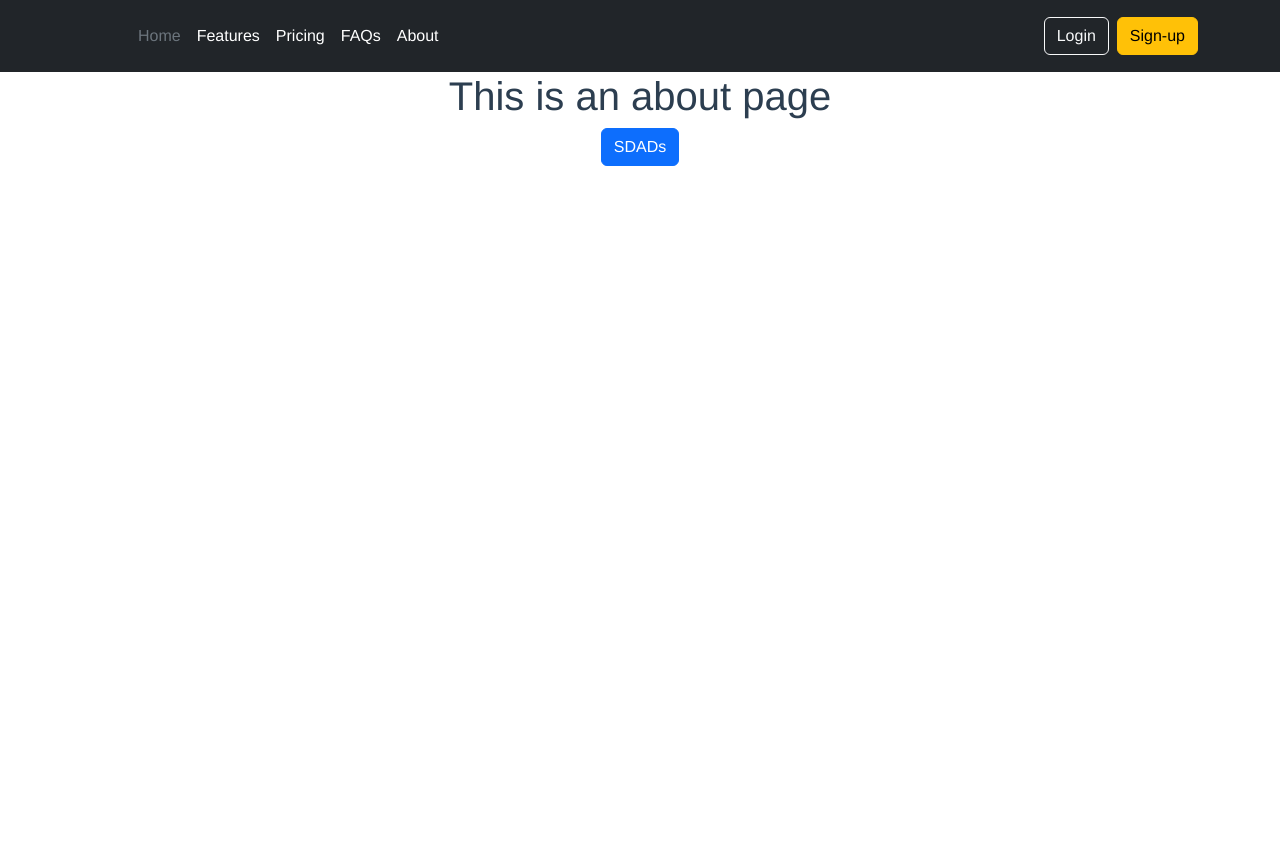
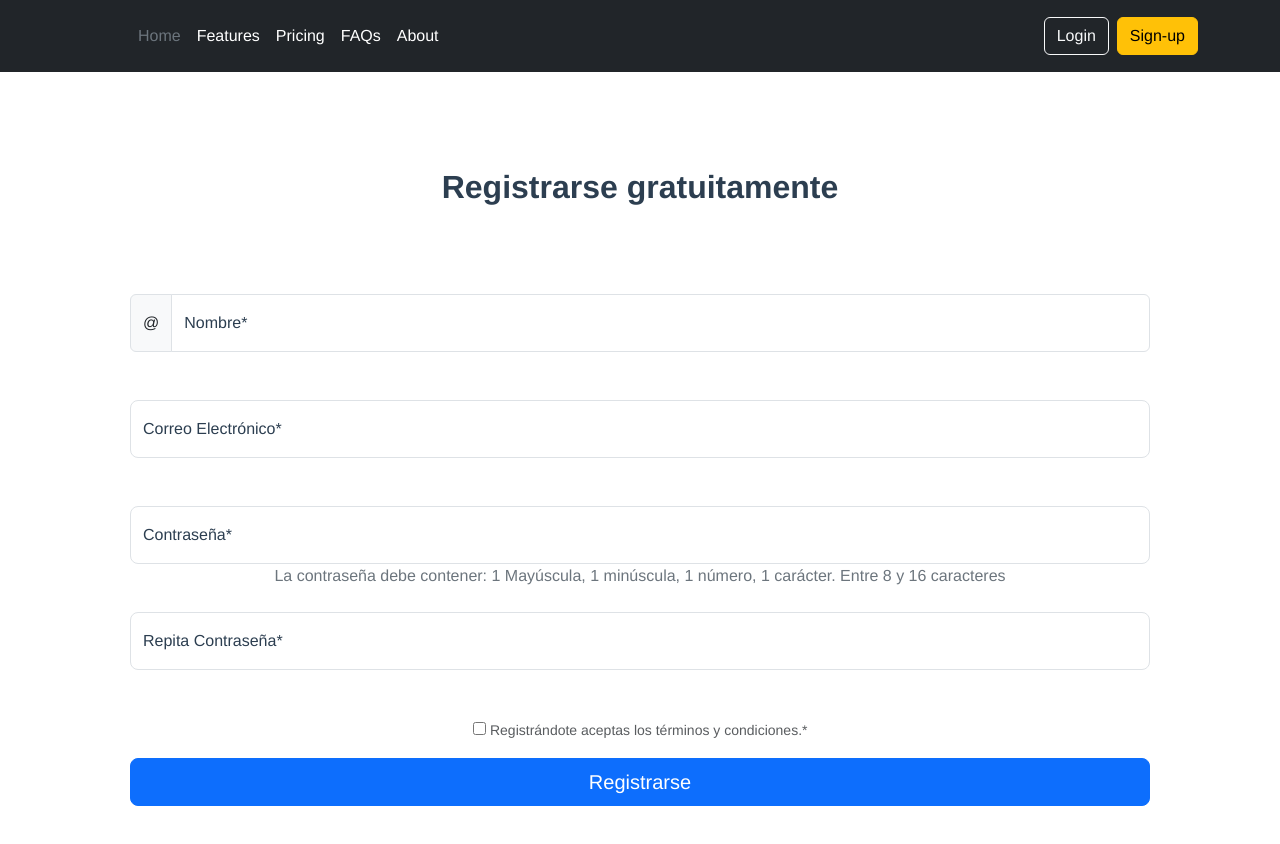
Before and after one commit to cristian462/ComuNest, a Vue app in the folder comunest-client/: page /registro in a window 1280 px wide. Shown: the top 844 px of the page. Before the commit the page ends 800 px from the top, so only its background shows below. Built offline with nearby package versions, Linux system fonts and the light colour scheme.

Commit message:
añadido verificaciones al registro cliente

```diff
--- a/comunest-client/src/App.vue
+++ b/comunest-client/src/App.vue
@@ -1,4 +1,5 @@
 <template>
+  <div>
   <header class="p-3 text-bg-dark">
     <div class="container">
       <div class="d-flex flex-wrap align-items-center justify-content-center justify-content-lg-start">
@@ -22,6 +23,7 @@
     </div>
   </header>
   <router-view/>
+</div>
 </template>
 
 <style lang="scss">
--- a/comunest-client/src/views/RegistroView.vue
+++ b/comunest-client/src/views/RegistroView.vue
@@ -1,6 +1,130 @@
 <template>
-  <div class="about">
-    <h1>This is an about page</h1>
-    <button class="btn btn-primary">SDADs</button>
-  </div>
+  <div class="container-md mt-5">
+    <div class="header p-5 pb-4 border-bottom-0">
+        <h1 class="fw-bold mb-0 fs-2 mb-4">Registrarse gratuitamente</h1>
+    </div>
+    <div class="body p-5 pt-0">
+            <label for=""></label>
+            <div class="container d-flex justify-content-end my-2">
+            </div>
+            <div class="input-group">
+                <span class="input-group-text">@</span>
+                <div class="form-floating">
+                    <input type="text" class="form-control" placeholder="Nombre" v-model="user.nombre" required>
+                    <label for="nombre">Nombre*</label>
+                </div>
+            </div>
+
+            <div class="mb-5 text-danger mx-5">{{ nombrevacio }}</div>
+
+            <div class="form-floating">
+                <input type="email" class="form-control rounded-3" placeholder="name@example.com" v-model="user.correo" :class="correomal" required/>
+                <label for="mail">Correo Electrónico*</label>
+            </div>
+
+            <div id="mailMal" class="mb-5 text-danger">{{ msjcorreo }}</div>
+
+            <div class="form-floating">
+                <input type="password" class="form-control rounded-3" :class="pass1mal" placeholder="Password" v-model="user.pass1" required/>
+                <label for="pass">Contraseña*</label>
+            </div>
+            <div class="mb-4 mx-5-md mx-5-lg">
+                <span class="text-secondary">La contraseña debe contener: 1 Mayúscula, 1
+                    minúscula, 1 número, 1 carácter. Entre 8 y 16 caracteres</span>
+            </div>
+            <div class="form-floating">
+                <input type="password" class="form-control rounded-3" :class="pass2mal" placeholder="Password" v-model="user.pass2" required/>
+                <label for="pass2">Repita Contraseña*</label>
+            </div>
+
+            <div id="pass2Mal" class="mb-5 text-danger">{{ msjpass2 }}</div>
+
+            <label class="mb-2" for="terminos"><input type="checkbox" value="1" v-model="user.condiciones" /> <small
+                    class="text-body-secondary">Registrándote aceptas los términos y condiciones.*</small></label>
+            <button class="w-100 my-2 btn btn-lg rounded-3 btn-primary" @click="submit">Registrarse</button>
+    </div>
+</div>
 </template>
+
+<script setup>
+import {ref, watch} from "vue";
+
+  const regex = /^(?=.*[a-z])(?=.*[A-Z])(?=.*\d)(?=.*[@()/_-])[a-zA-Z\d@()/_-]{8,16}$/;
+  const regexEmail = /^[^\s@]+@[^\s@]+\.[^\s@]+$/;
+
+  let user = ref({
+    nombre: '',
+    correo: '',
+    pass1: '',
+    pass2: '',
+    condiciones:false
+  });
+
+  let msjpass2 = ref('');
+  let pass1mal = ref('');
+  let pass2mal = ref('');
+  let nombrevacio = ref('');
+  let correomal = ref('');
+  let msjcorreo = ref('');
+
+    watch(() => user.value.pass1, (newValue) => {
+    if (!regex.test(newValue)) {
+        pass1mal.value = "is-invalid";
+    } else {
+        pass1mal.value = "is-valid";
+    }
+    });
+
+    watch(() => user.value.correo, (newValue) => {
+    if (!regexEmail.test(newValue)) {
+        correomal.value = "is-invalid";
+        msjcorreo.value = "Este correo no existe.";
+    } else {
+        correomal.value = "is-valid";
+        msjcorreo.value = '';
+    }
+    });
+
+    watch(() => user.value.pass2, (newValue) => {
+    if (newValue!== user.value.pass1) {
+        pass2mal.value = "is-invalid";
+        msjpass2.value = "Las contraseñas no coinciden.";
+    } else {
+        pass2mal.value = "is-valid";
+        msjpass2.value = '';
+    }
+    });
+
+    watch(() => user.value.nombre, (newValue) => {
+    if (!newValue) {
+      nombrevacio.value = "El nombre no puede quedar vacío."
+    }
+    });
+
+  const submit = ()=>{
+    if(user.value.condiciones == false){
+      alert("Debes aceptar los términos y condiciones de uso");
+      return false;
+    }
+    if(pass1mal.value == "is-invalid"){
+      return false;
+    }
+    if(pass2mal.value == "is-invalid"){
+      return false;
+    }
+    if(nombrevacio.value != ''){
+      return false;
+    }
+    if(correomal.value == "is-invalid"){
+      return false;
+    }
+
+    fetch("localhost:4000")
+  }
+
+
+
+</script>
+
+<style scoped>
+</style>
```
Also changed, not shown: 1 other file (tests, documents, lock files or other folders).
